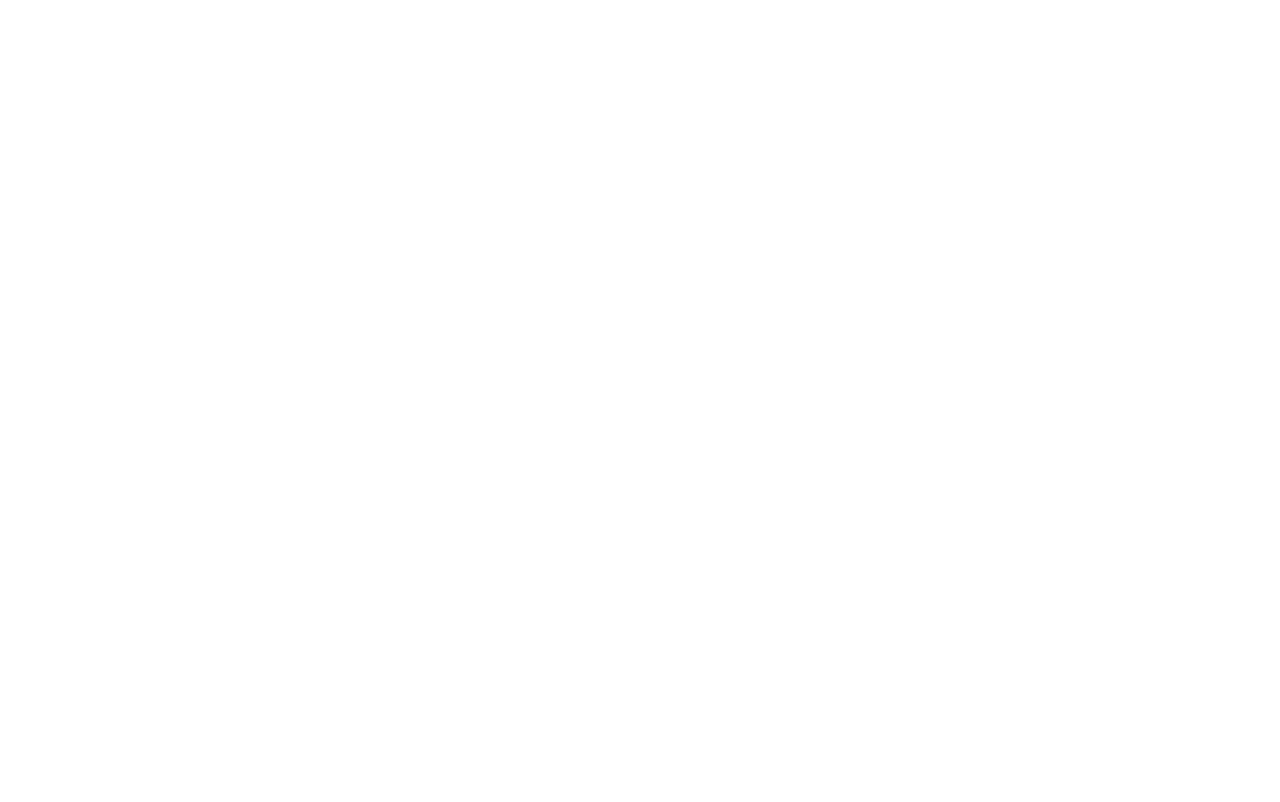
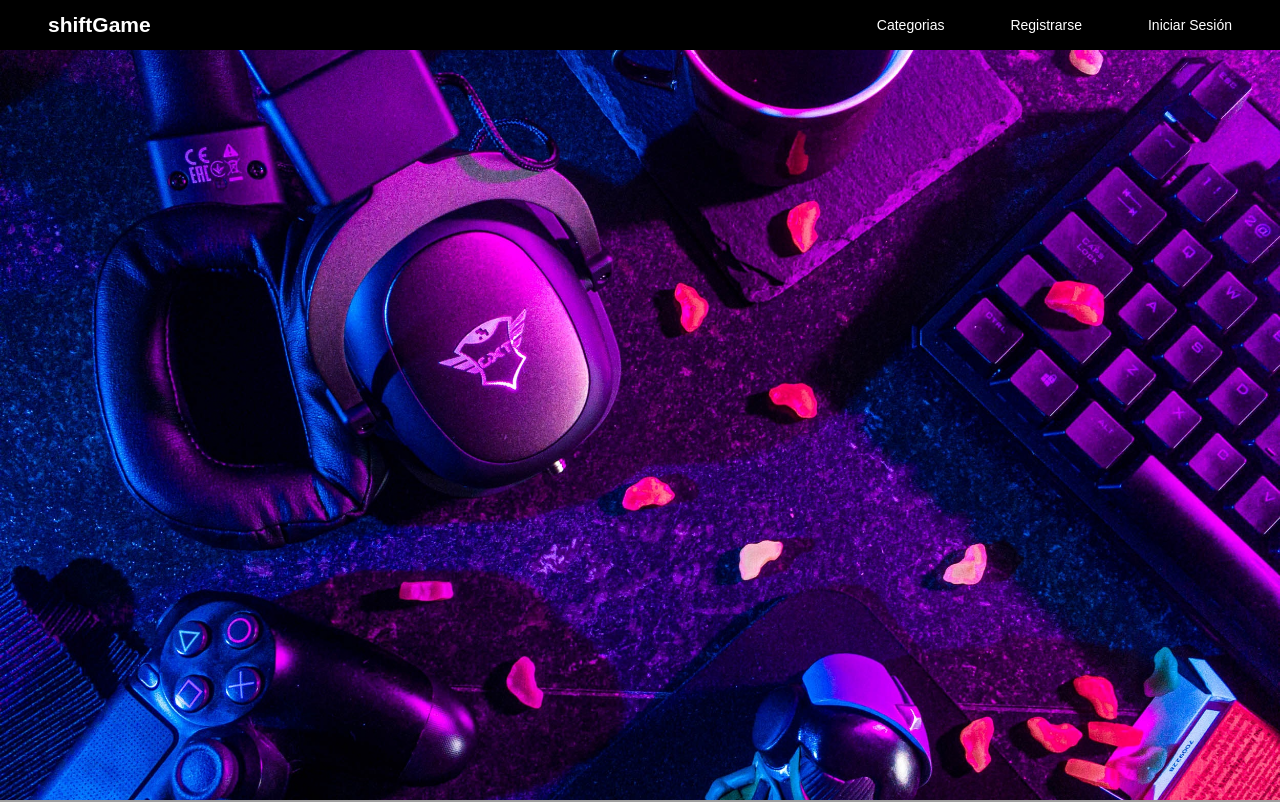
Before and after one commit to LauraRamirez1/shiftGame, a plain HTML site: page index.html in a window 1280 px wide. Shown: the top 802 px of the page. Drawn offline with Linux system fonts and the light colour scheme; grey boxes are pictures that could not be loaded.

Commit message:
Categorias

```diff
--- a/index.html
+++ b/index.html
@@ -8,6 +8,37 @@
     <link href="./style.css" rel="stylesheet" media="screen">
 </head>
 <body>
+    <nav class="start">
+        <h1>shift<span>Game</span></h1>
+        <div class="start_options">
+            <a href="">Categorias</a>
+            <a href="">Registrarse</a>
+            <a href="">Iniciar Sesión</a>
+        </div>
+    </nav>
+    <main class="container">
+        <section class="category" id="search">
+            <div>
+                <button>Terror</button>
+                <button>Acción</button>
+                <button>Infantil</button>
+                <button>Carreras</button>
+                <button>Deportes</button>
+            </div>
+        </section>
+        <section class="category" id="terror"></section>
+        <section class="category" id="action"></section>
+        <section class="category" id="child"></section>
+        <section class="category" id="race"></section>
+        <section class="category" id="sport"></section>
+    </main>
+    <footer>
+        <p>Grupo 2. DUOC- 2023</p>
+    </footer>
+    <script>
+        function section(sc){
 
+        }
+    </script>
 </body>
 </html>
--- a/style.css
+++ b/style.css
@@ -0,0 +1,80 @@
+*{
+    margin: 0;
+    padding: 0;
+    box-sizing: border-box;
+  }
+  body{
+    font-size: 14px;
+    font-family: 'Poppins', sans-serif;
+    font-weight: 400;
+    background: #2a2b2b;
+  }
+
+  a{
+    text-decoration: none;
+    color: #ffff;
+  }
+
+  .start{
+    position: fixed;
+    display: flex;
+    flex-direction: row;
+    align-items: center;
+    justify-content: space-between;
+    height: 50px;
+    width: 100%;
+    color: #ffff;
+    background-color: black;
+    padding-left: 3rem;
+    padding-right: 3rem;
+  }
+  .start_options{
+    width: 30%;
+    display: flex;
+    flex-direction: row;
+    align-items: center;
+    justify-content: space-between;
+  }
+  .start_options a:hover{
+    color: red;
+  }
+  .container{
+    margin: auto;
+  }
+  .category{
+    /* height: calc(100vh - 30px); */
+    height: 100vh;
+    background-size: cover;
+  }
+  #search{
+    background-image: url(./imagenes/buscador2.jpg);
+  }
+  #terror{
+    background-image: url(./imagenes/terror.jpg);
+  }
+  #action{
+    background-image: url(./imagenes/buscador.jpg);
+  }
+  #child{
+    background-image: url(./imagenes/infantil.jpg);
+  }
+  #race{
+    background-image: url(./imagenes/carrera.jpg);
+  }
+  #sport{
+    background-image: url(./imagenes/deporte.jpg);
+  }
+
+
+footer{
+    background-color: black;
+    position: absolute;
+    display: flex;
+    flex-direction: column;
+    align-items: center;
+    justify-content: center;
+    color: #ffff;
+    font-size: 10px;
+    height: 30px;
+    width: 100%;
+}
```
Also changed, not shown: imagenes/buscador2.jpg (added), imagenes/infantil.jpg (added), main.js (added), 4 other files.
